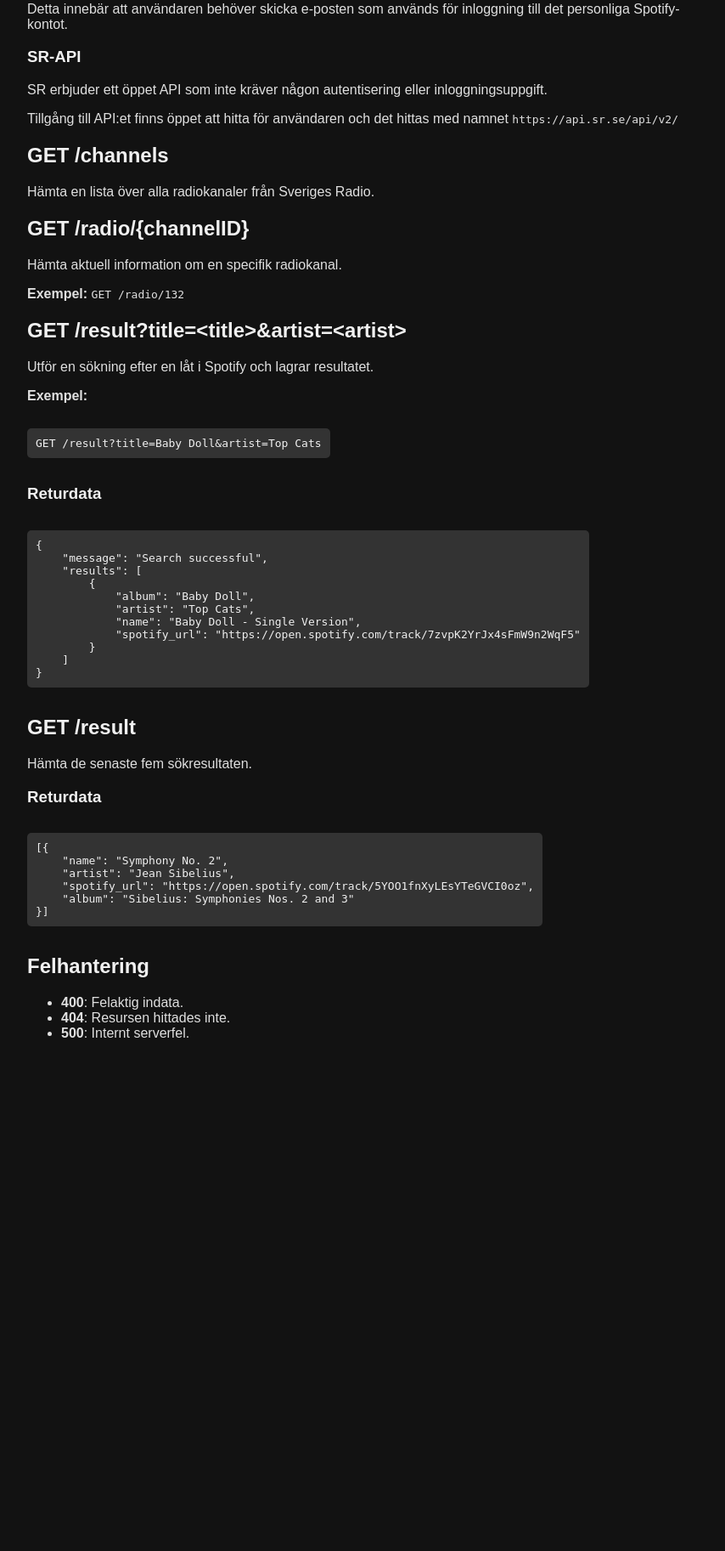
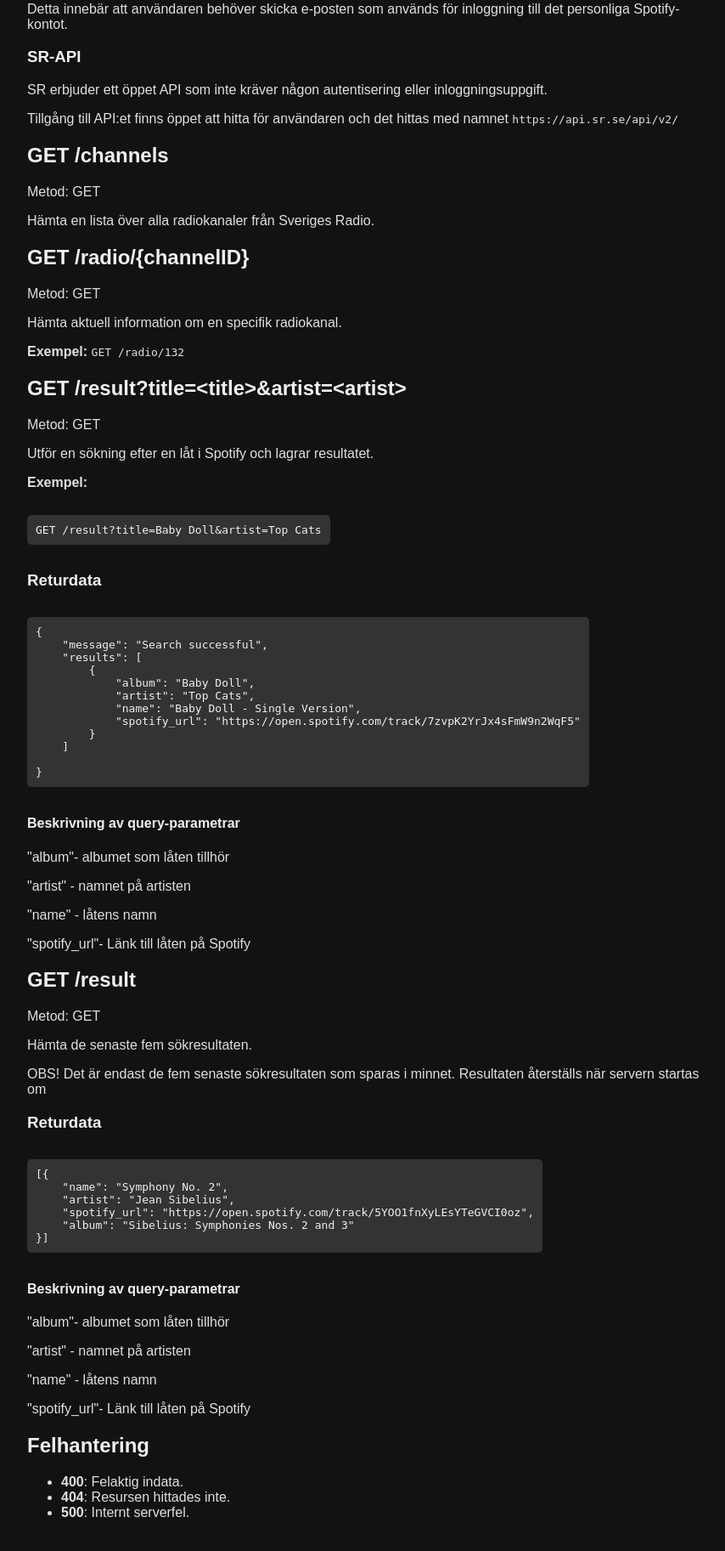
Before and after one commit to Woxell/Diggaren, a Flask app: page /api in a window 1280 px wide. Shown: the part 562-2387 px from the top of the page at 85% size, without its empty margins (208-1062 px from the left). Before the commit the page ends 1783 px from the top, so only its background shows below. Run offline with Flask 3, Linux system fonts and the light colour scheme; parts of the project's set-up code (start-up, migrations or seed data) failed here and were passed over.

Commit message:
Uppdaterat API-dokumentationen
Lade till information om vilka metoder som används för att hämta API-request samt beskrivning av query-parametrar.

```diff
--- a/src/templates/api.html
+++ b/src/templates/api.html
@@ -67,13 +67,16 @@
     <p>Tillgång till API:et finns öppet att hitta för användaren och det hittas med namnet <code>https://api.sr.se/api/v2/</code></p>
 
     <h2>GET /channels</h2>
+    <p>Metod: GET</p>
     <p>Hämta en lista över alla radiokanaler från Sveriges Radio.</p>
 
     <h2>GET /radio/{channelID}</h2>
+    <p>Metod: GET</p>
     <p>Hämta aktuell information om en specifik radiokanal.</p>
     <p><strong>Exempel:</strong> <code>GET /radio/132</code></p>
 
     <h2>GET /result?title=&lt;title&gt;&artist=&lt;artist&gt;</h2>
+    <p>Metod: GET</p>
     <p>Utför en sökning efter en låt i Spotify och lagrar resultatet.</p>
     <p><strong>Exempel:</strong></p>
     <pre><code>GET /result?title=Baby Doll&artist=Top Cats</code></pre>
@@ -88,10 +91,19 @@
             "spotify_url": "https://open.spotify.com/track/7zvpK2YrJx4sFmW9n2WqF5"
         }
     ]
+
 }</code></pre>
+    <h4>Beskrivning av query-parametrar</h4>
+    <p>"album"- albumet som låten tillhör</p>
+    <p>"artist" - namnet på artisten</p>
+    <p>"name" - låtens namn</p>
+    <p>"spotify_url"- Länk till låten på Spotify</p>
 
     <h2>GET /result</h2>
+    <p>Metod: GET</p>
     <p>Hämta de senaste fem sökresultaten.</p>
+    <p>OBS! Det är endast de fem senaste sökresultaten som sparas i minnet.
+        Resultaten återställs när servern startas om</p>
     <h3>Returdata</h3>
     <pre><code>[{
     "name": "Symphony No. 2",
@@ -99,6 +111,13 @@
     "spotify_url": "https://open.spotify.com/track/5YOO1fnXyLEsYTeGVCI0oz",
     "album": "Sibelius: Symphonies Nos. 2 and 3"
 }]</code></pre>
+
+    <h4>Beskrivning av query-parametrar</h4>
+    <p>"album"- albumet som låten tillhör</p>
+    <p>"artist" - namnet på artisten</p>
+    <p>"name" - låtens namn</p>
+    <p>"spotify_url"- Länk till låten på Spotify</p>
+
 
     <h2>Felhantering</h2>
     <ul>
```
